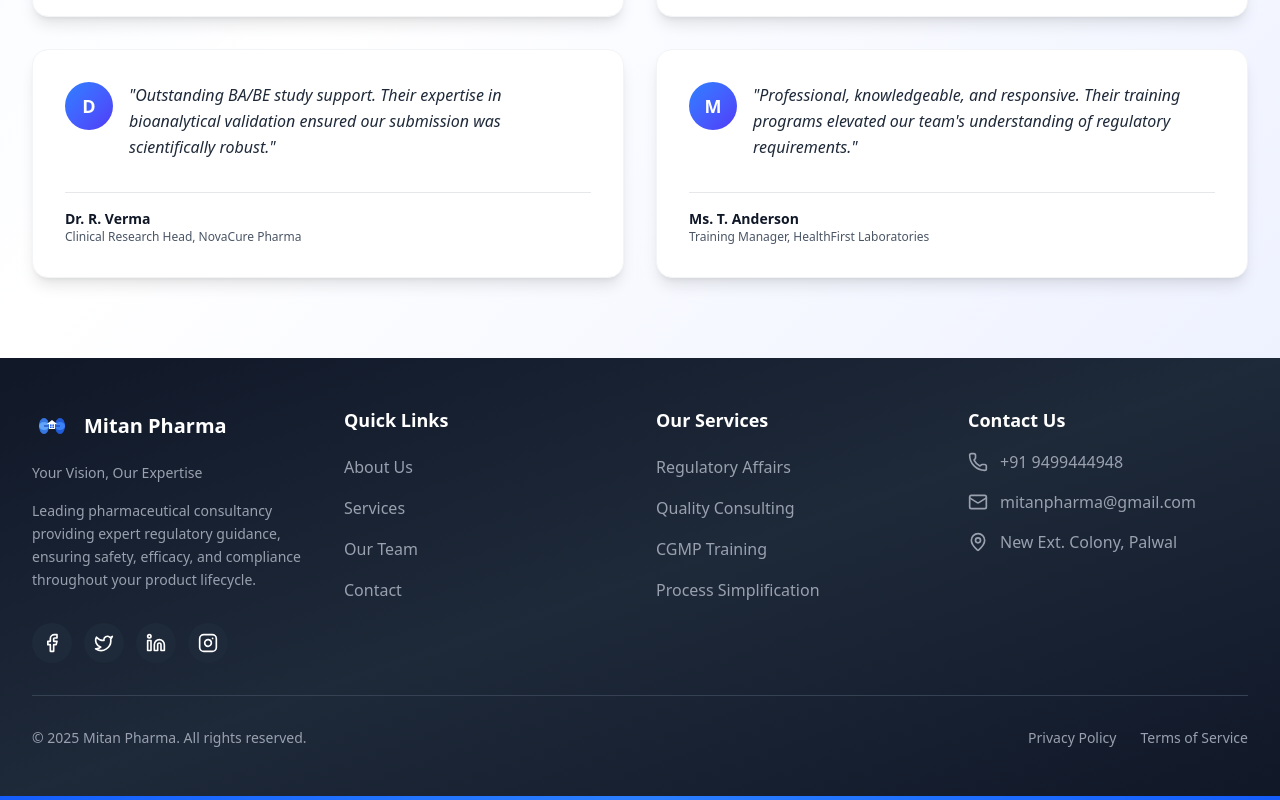
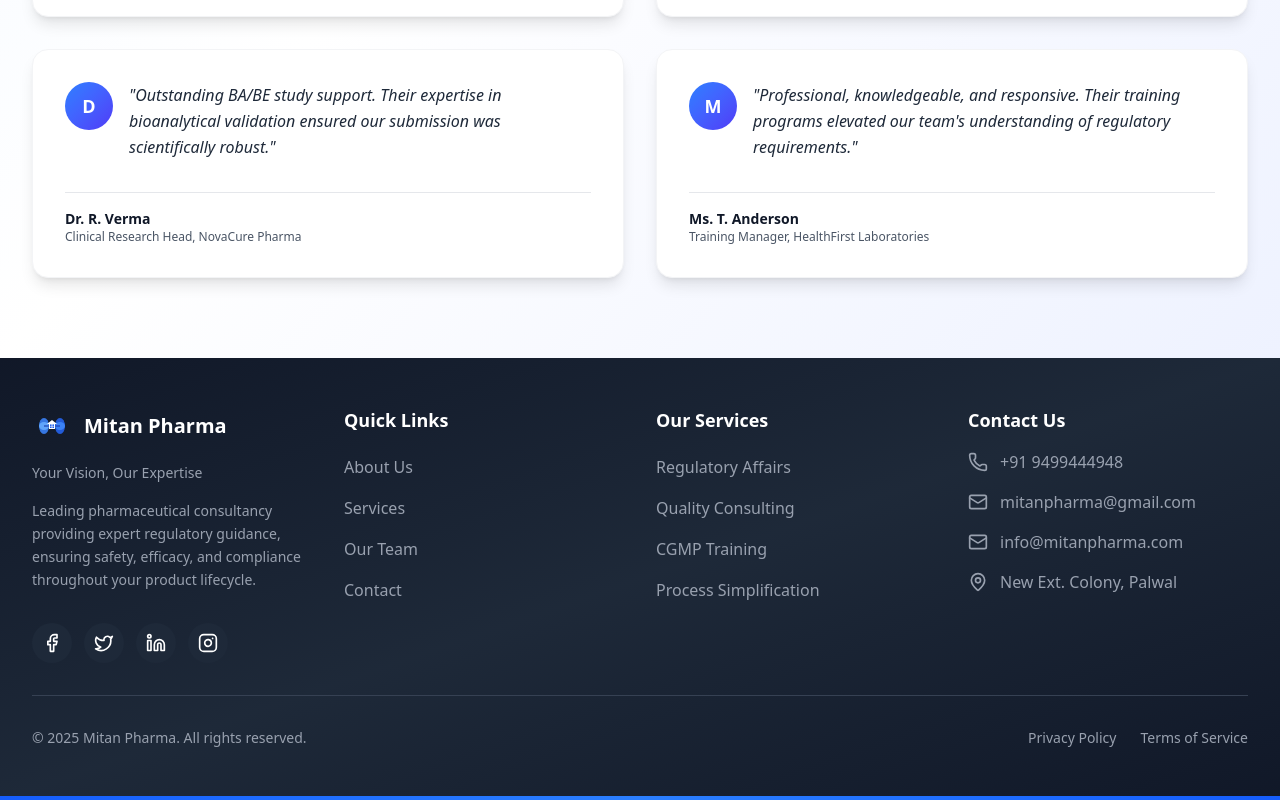
Before and after one commit to mitanpharma/Mitan-Pharma, a React (Vite) app in the folder Mitan Frontend/: page / in a window 1280 px wide. Shown: the part 2645-3445 px from the top of the page. Built offline with nearby package versions, Linux system fonts and the light colour scheme.

Commit message:
more emails

```diff
--- a/Mitan Frontend/package.json
+++ b/Mitan Frontend/package.json
@@ -28,6 +28,7 @@
     "@types/react": "^19.2.2",
     "@types/react-dom": "^19.2.2",
     "@vitejs/plugin-react": "^5.1.0",
+    "baseline-browser-mapping": "^2.9.17",
     "eslint": "^9.39.1",
     "eslint-plugin-react-hooks": "^7.0.1",
     "eslint-plugin-react-refresh": "^0.4.24",
--- a/Mitan Frontend/src/components/Footer.jsx
+++ b/Mitan Frontend/src/components/Footer.jsx
@@ -36,7 +36,6 @@ function Footer() {
 
   return (
     <footer className="bg-linear-to-br from-gray-900 via-gray-800 to-gray-900 text-white">
-
       {/* Main Footer Content */}
       <div className="max-w-7xl mx-auto px-4 sm:px-6 lg:px-8 py-12">
         <div className="grid grid-cols-1 md:grid-cols-2 lg:grid-cols-4 gap-8 mb-8">
@@ -180,6 +179,15 @@ function Footer() {
                 </a>
               </li>
               <li>
+                <a
+                  href="mailto:info@mitanpharma.com"
+                  className="flex items-start space-x-3 text-gray-400 hover:text-blue-400 transition-colors duration-300 group"
+                >
+                  <Mail className="w-5 h-5 mt-0.5 shrink-0 group-hover:scale-110 transition-transform duration-300" />
+                  <span className="break-all">info@mitanpharma.com</span>
+                </a>
+              </li>
+              <li>
                 <div className="flex items-start space-x-3 text-gray-400">
                   <MapPin className="w-5 h-5 mt-0.5 shrink-0" />
                   <span>New Ext. Colony, Palwal</span>
```
Also changed, not shown: 1 other file (tests, documents, lock files or other folders).
